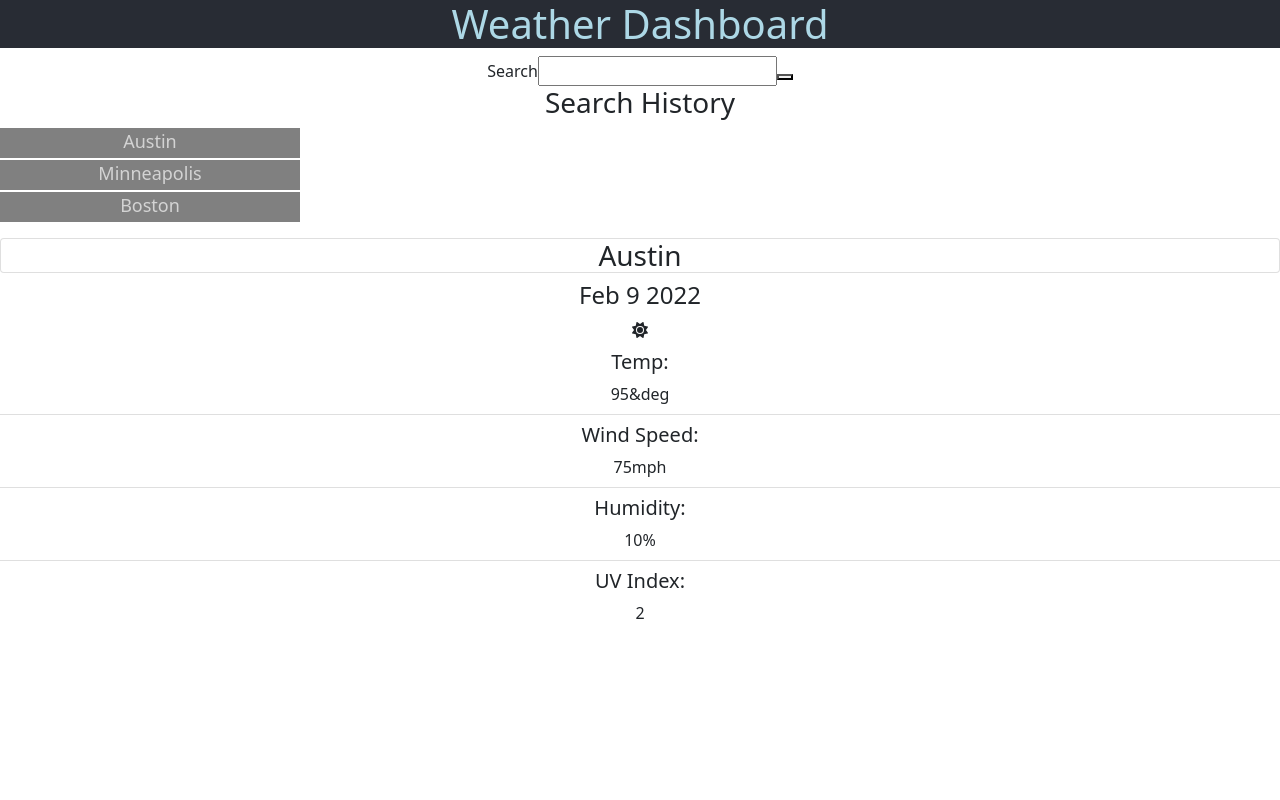
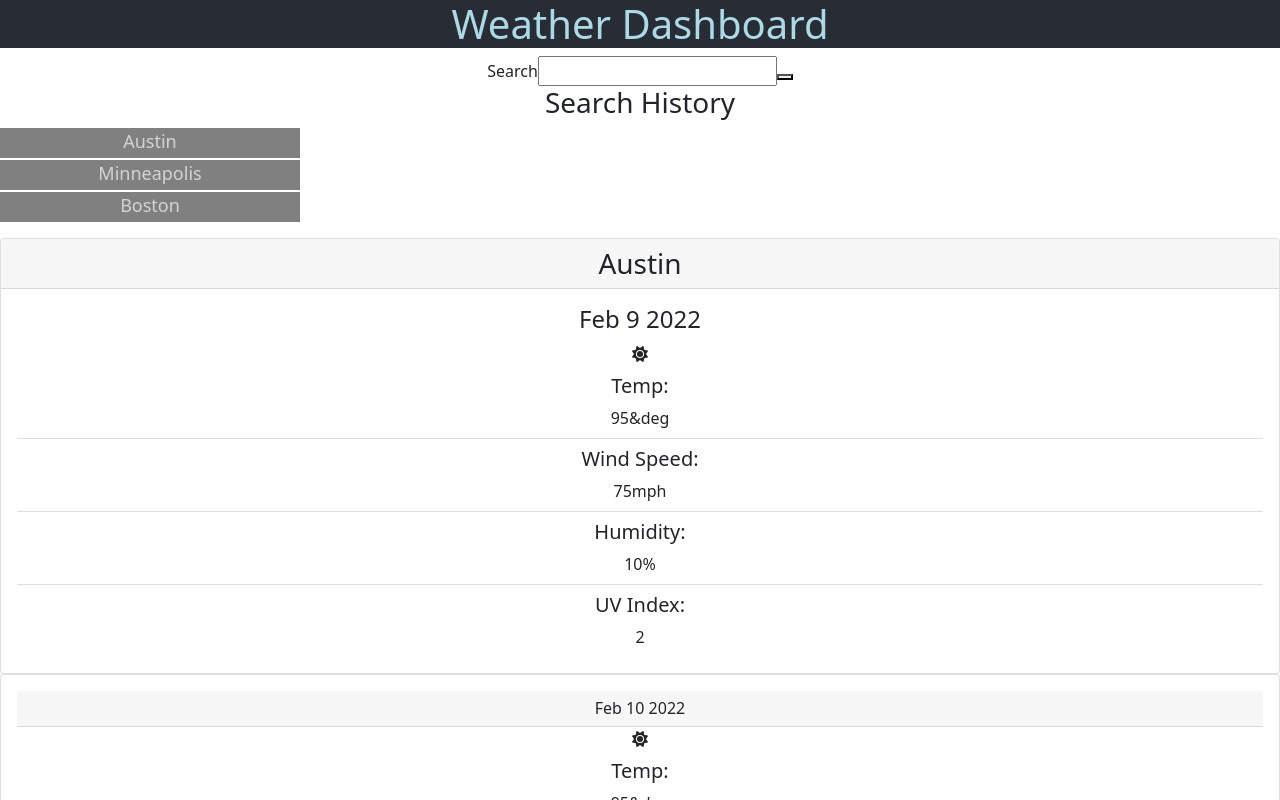
Before and after one commit to blondfro/weather-app, a React (Create React App) app: page / in a window 1280 px wide. Shown: the top 800 px of the page. Built offline with nearby package versions, Linux system fonts and the light colour scheme.

Commit message:
updated the forecast display component and created a component for the current day and for the daily forecast.

```diff
--- /dev/null
+++ b/src/Forecast/DailyForecast.js
@@ -0,0 +1,36 @@
+import React from 'react';
+import ForecastCard from "./ForecastCard";
+
+const dailyForecast = [
+    {
+        data: "test 1"
+    },
+    {
+        data: "test 2"
+    },
+    {
+        data: "test 3"
+    },
+    {
+        data: "test 4"
+    },
+    {
+        data: "test 5"
+    },
+
+];
+
+function DailyForecast() {
+    return (
+        <div>
+            {dailyForecast.map(day => {
+                return  <div key={day} className="card">
+                            <ForecastCard isDaily={true}/>
+                        </div>
+
+            } )}
+        </div>
+    )
+}
+
+export default DailyForecast;
--- /dev/null
+++ b/src/Forecast/DayForecast.js
@@ -0,0 +1,13 @@
+import React from 'react';
+import ForecastCard from "./ForecastCard";
+
+function DayForecast() {
+    return (
+        <div className="card">
+            <h3 id="city-name" className="card-header">Austin</h3>
+            <ForecastCard isDaily={false} />
+        </div>
+    )
+}
+
+export default DayForecast;
--- a/src/Forecast/ForecastCard.js
+++ b/src/Forecast/ForecastCard.js
@@ -1,12 +1,14 @@
 import React from 'react';
 import { FontAwesomeIcon } from "@fortawesome/react-fontawesome";
 
-function ForecastCard() {
+function ForecastCard({isDaily}) {
     return (
-        <div>
-            <h3 id="city-name" className="card">Austin</h3>
-            <div>
-                <h4 id="todays-date">Feb 9 2022</h4>
+            <div className="card-body">
+                {!isDaily
+                    ? <h4 id="todays-date" className="card-title">Feb 9 2022</h4>
+                    : <h6 className="card-header">Feb 10 2022 </h6>
+                }
+
                 <FontAwesomeIcon icon="sun" />
                 <ul className="list-group list-group-flush borderless">
                     <li className="list-group-item">
@@ -27,7 +29,6 @@ function ForecastCard() {
                     </li>
                 </ul>
             </div>
-        </div>
     )
 }
 
--- a/src/Forecast/ForecastDisplay.js
+++ b/src/Forecast/ForecastDisplay.js
@@ -1,11 +1,14 @@
 import React from 'react';
-import ForecastCard from "./ForecastCard";
+
+import DayForecast from "./DayForecast";
+import DailyForecast from "./DailyForecast";
 
 function ForecastDisplay() {
 
     return (
         <div>
-            <ForecastCard />
+            <DayForecast />
+            <DailyForecast />
         </div>
     )
 }
```
